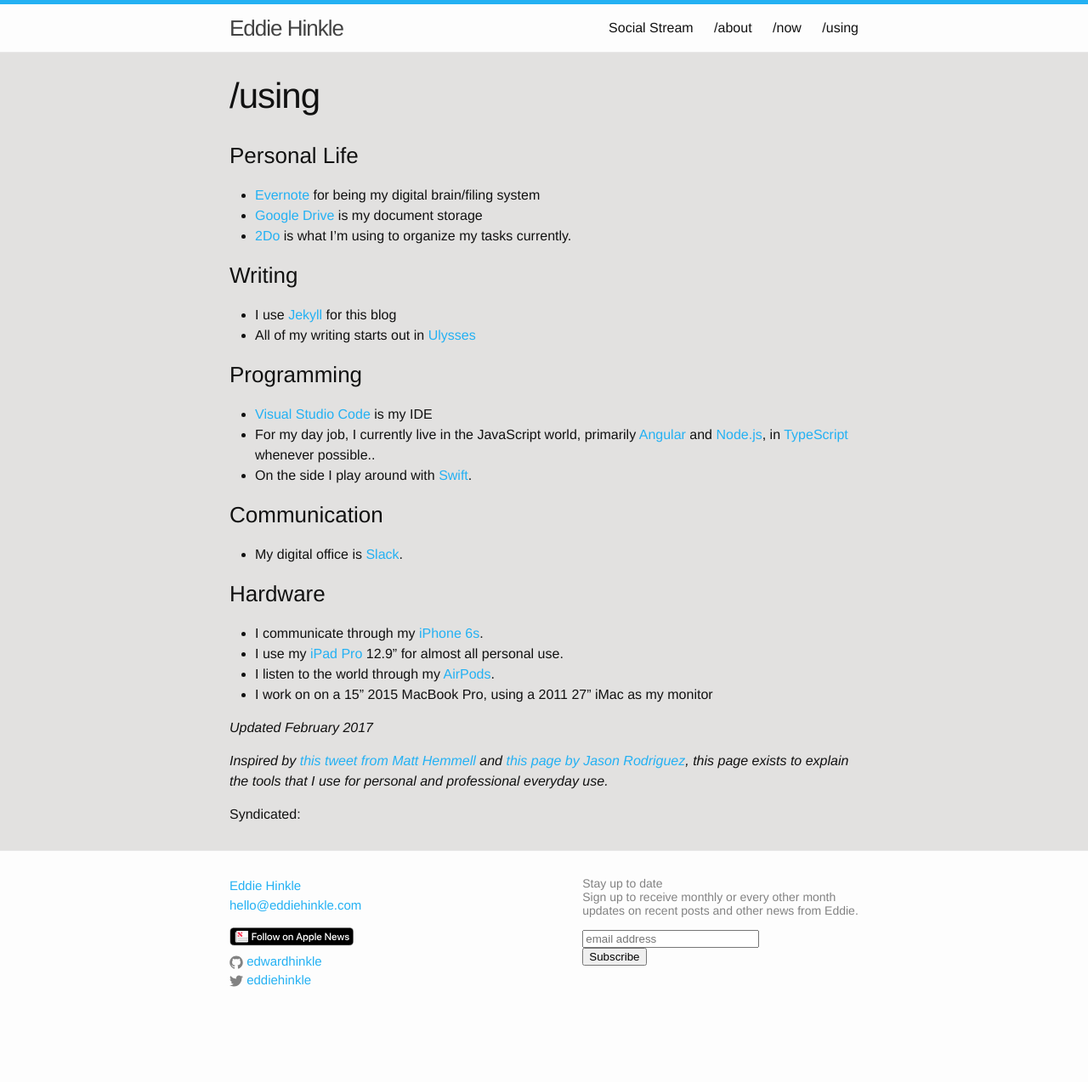
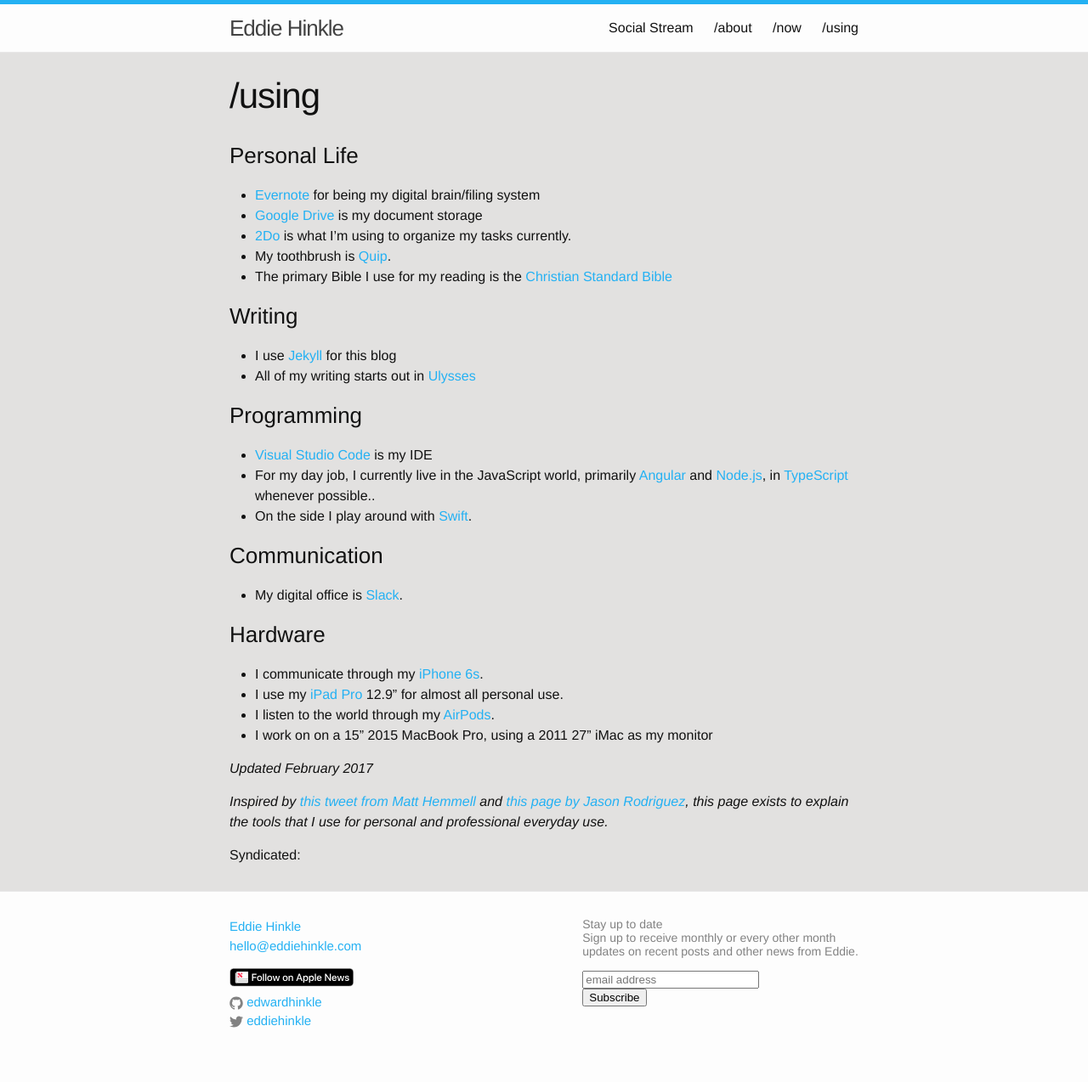
Before and after one commit to EdwardHinkle/eddie-personal, a Jekyll site: the page built from _source/using.md, in a window 1280 px wide. Shown: the whole page at 85% size. Built offline with Jekyll 4.4.1, drawn with Linux system fonts in a browser that asks for light colours; nearby versions of some CDN libraries; comment, search, counter and statistics services are not loaded; before the commit the page ends 1226 px from its top, so only the background shows below that.

Commit message:
Add quip to using page

```diff
--- a/_source/using.md
+++ b/_source/using.md
@@ -12,6 +12,8 @@
 - [Evernote](https://evernote.com/) for being my digital brain/filing system
 - [Google Drive](https://www.google.com/drive/) is my document storage
 - [2Do](http://www.2doapp.com/) is what I'm using to organize my tasks currently.
+- My toothbrush is [Quip](http://getquip.com/).
+- The primary Bible I use for my reading is the [Christian Standard Bible](http://csbible.com)
 
 ### Writing
 
```
